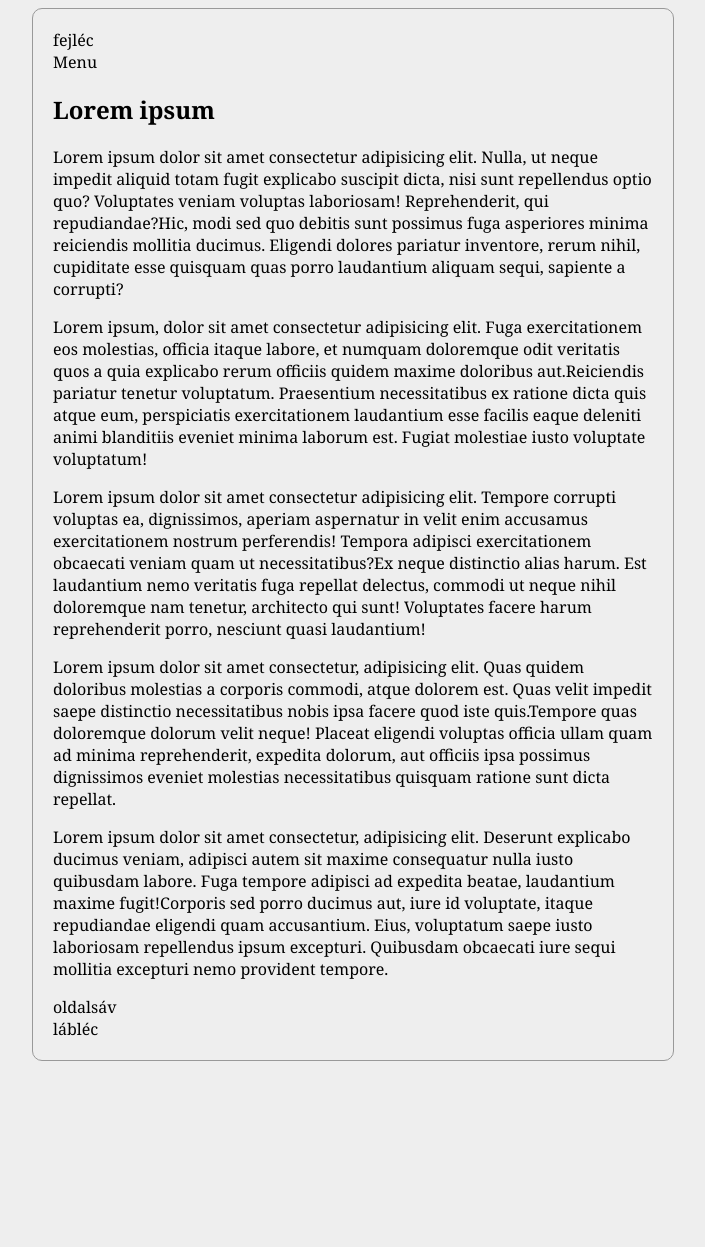
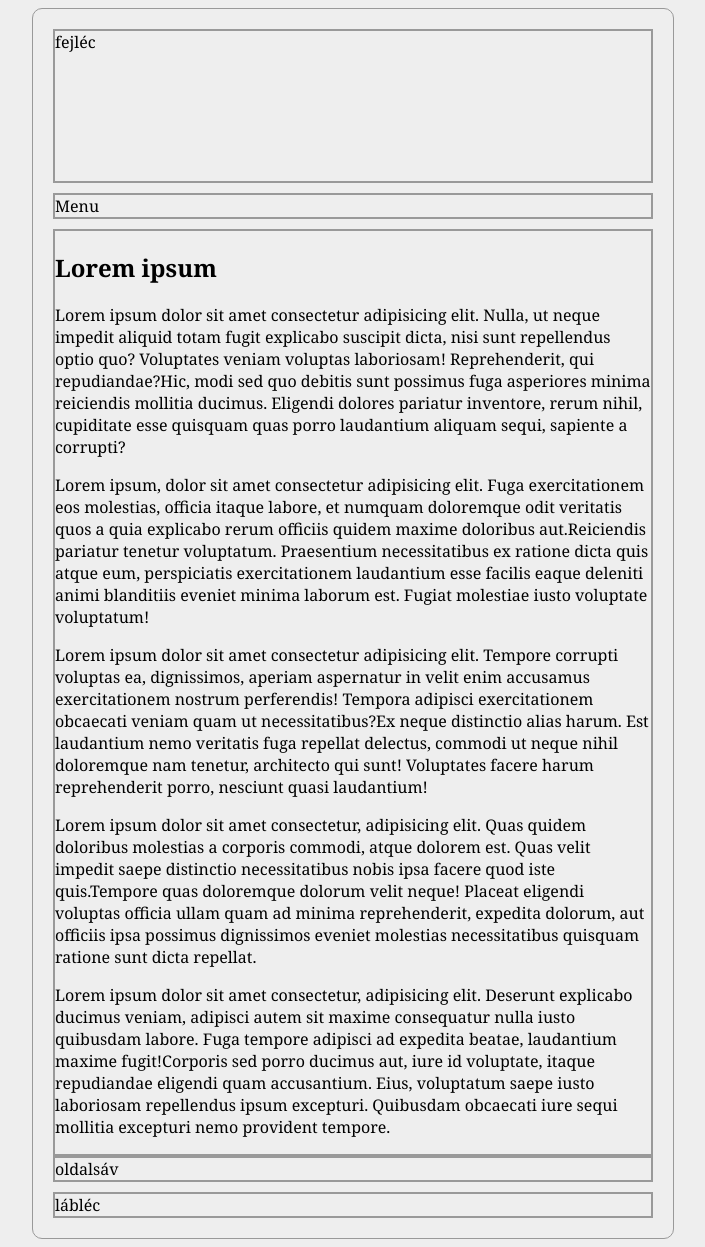
Before and after one commit to Isti-byte/2024-10-10_layout, a plain HTML site: page index.html in a window 1280 px wide. Shown: the whole page, without its empty margins (287-992 px from the left). Before the commit the page ends 1069 px from the top, so only its background shows below. Drawn offline with Linux system fonts and the light colour scheme.

Commit message:
margin+border

```diff
--- a/style.css
+++ b/style.css
@@ -12,21 +12,26 @@ main {
 }
 
 header {
-
+    border: 2px solid #999 ;
+    height: 150px;
+    margin-bottom: 10px;
 }
 
 nav {
-
+   border: 2px solid #999;
+   margin-bottom: 10px;
 }
 
 section {
-
+    border: 2px solid #999 ;
 }
 
 aside {
+    border: 2px solid #999;
+    margin-bottom: 10px;
+ }
 
-}
 
 footer {
-
-}
+    border: 2px solid #999;
+ }
```
